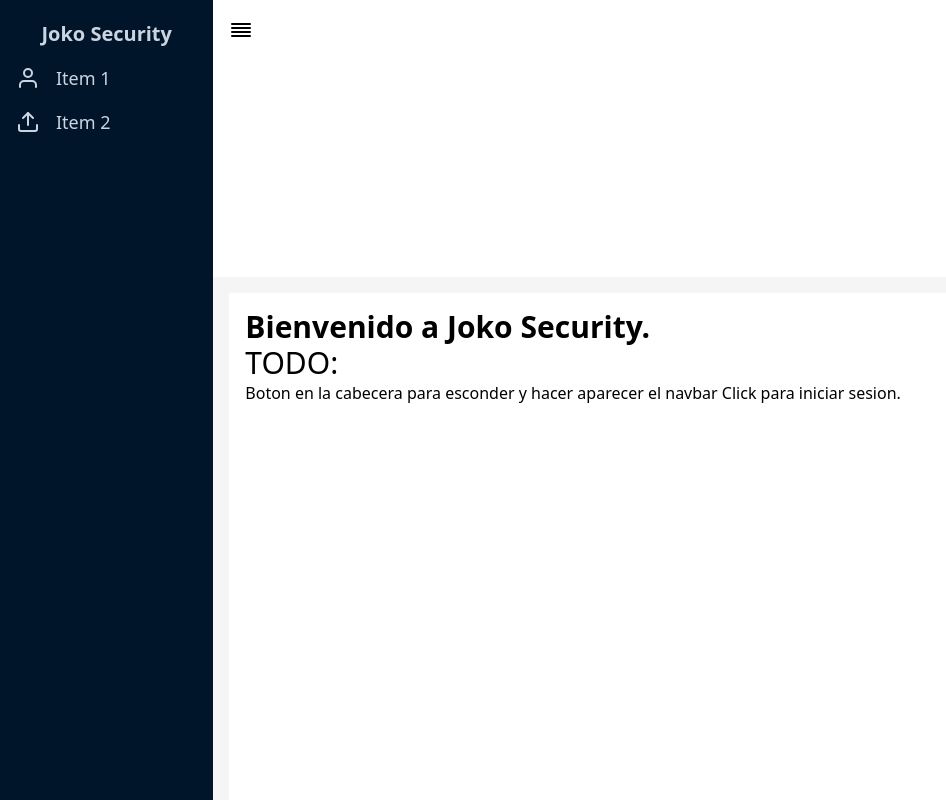
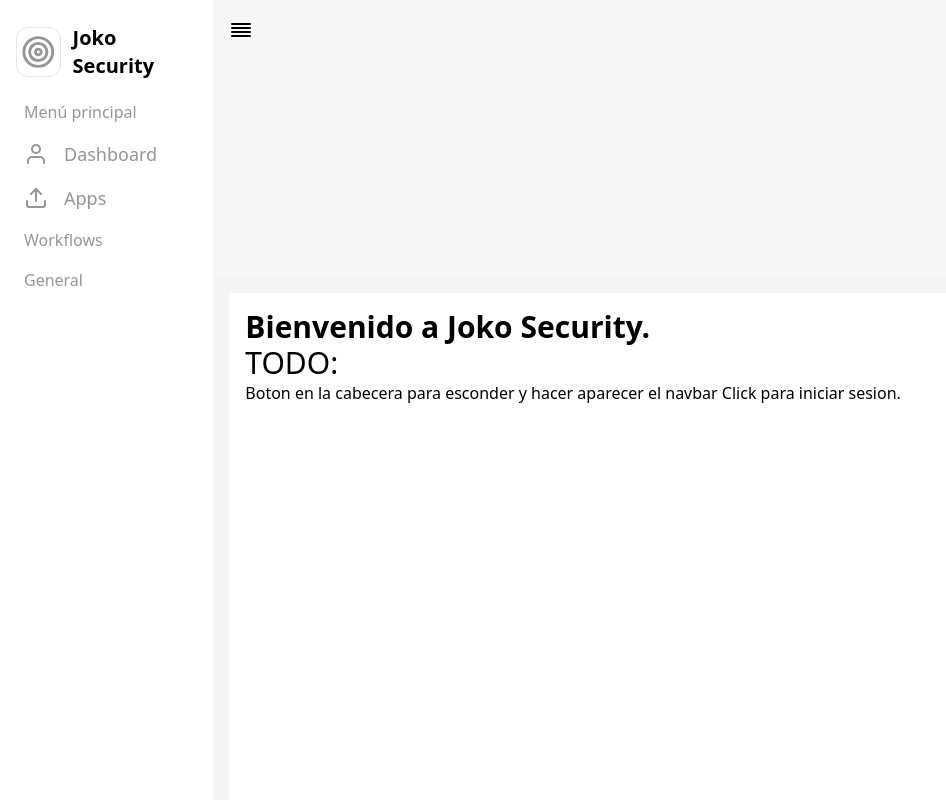
Before and after one commit to jokoframework/security-starter-react, a Next.js app: page / in a window 1280 px wide. Shown: the top 800 px of the page, without its empty margins (0-946 px from the left). Built offline with nearby package versions, Linux system fonts and the light colour scheme.

Commit message:
Empezar cambios
Se agregaron colores necesarios en tailwind.config.js
Se agrego un logo tentativo a la aplicacion
Se cambio el color de fondo para todo el layout

```diff
--- a/components/layout.tsx
+++ b/components/layout.tsx
@@ -1,4 +1,4 @@
-import { User, Upload, AlignJustify } from 'react-feather'
+import { User, Upload, AlignJustify, Target } from 'react-feather'
 import Link from 'next/link'
 
 export default function PageLayout({ children }: { children: React.ReactNode }) {
@@ -9,7 +9,7 @@ export default function PageLayout({ children }: { children: React.ReactNode })
    * de las paginas dentro del componente Content.
    */
   return (
-    <div className="grid grid-rows-12 grid-cols-12">
+    <div className="grid grid-rows-12 grid-cols-12 bg-neutral-150">
       <Sidebar />
       <Header />
       <Content>
@@ -30,25 +30,37 @@ function Sidebar() {
    */
   return (
     <>
-      <div className="max-md:hidden row-span-4 row-start-1 bg-blue-900 overflow-y-auto col-span-2 py-3 text-slate-300">
-        <ul className="w-full">
-          <li className="py-2 mx-2 font-semibold text-center">
-            <Link className="px-4 text-xl hover:text-slate-50" href="/">
-              Joko Security
-            </Link>
+      <div className="max-md:hidden row-span-4 row-start-1 bg-white overflow-y-auto col-span-2 py-3 text-neutral-450">
+        <Link className="py-3 px-4 text-xl flex items-center" href="/">
+          <Target size={50} className="border p-1 rounded-xl inline-block" />
+          <p className="px-3 inline-block antialiased text-black font-semibold">Joko Security</p>
+        </Link>
+        <ul className="w-full px-4">
+          <li className="py-2 mx-2">
+            Menú principal
           </li>
           <Link href="/item1" passHref>
-            <li className="hover:cursor-pointer px-2 py-2 mx-2 rounded-md hover:bg-blue-500 hover:text-slate-50 flex items-center">
+            <li className="hover:cursor-pointer px-2 py-2 rounded-md hover:bg-blue-450 hover:text-black flex items-center">
               <User className="inline-block" />
-              <div className="px-4 text-lg">Item 1</div>
+              <div className="px-4 text-lg">Dashboard</div>
             </li>
           </Link>
           <Link href="/item2" passHref>
-            <li className="hover:cursor-pointer px-2 py-2 mx-2 rounded-md hover:bg-blue-500 hover:text-slate-50 flex items-center">
+            <li className="hover:cursor-pointer px-2 py-2 rounded-md hover:bg-blue-450 hover:text-black flex items-center">
               <Upload className="inline-block" />
-              <div className="px-4 text-lg">Item 2</div>
+              <div className="px-4 text-lg">Apps</div>
             </li>
           </Link>
+        </ul>
+        <ul className="w-full px-4">
+          <li className="py-2 mx-2">
+            Workflows
+          </li>
+        </ul>
+        <ul className="w-full px-4">
+          <li className="py-2 mx-2">
+            General
+          </li>
         </ul>
       </div>
     </>
--- a/tailwind.config.js
+++ b/tailwind.config.js
@@ -12,7 +12,12 @@ module.exports = {
     extend: {
       colors: {
         blue: {
+          450: '#e5f3fe',
           900: '#00152a',
+        },
+        neutral: {
+          150: '#f7f7f7',
+          450: '#969696',
         },
       },
     },
```
